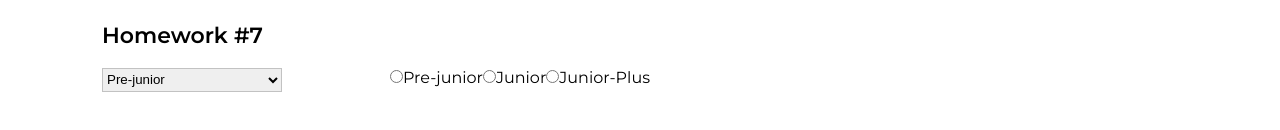
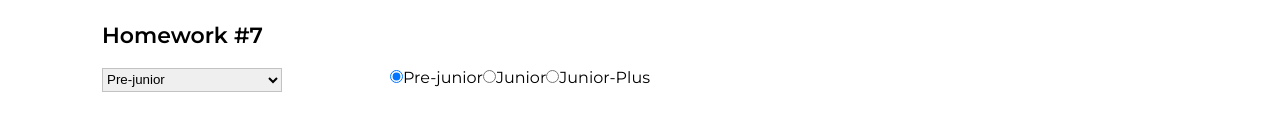
Before and after one commit to KarolinaEsepenok/dzIgnatNew, a React (Create React App) app: page /#/pre-junior in a window 1280 px wide. Shown: the part 1348-1478 px from the top of the page. Built offline with nearby package versions, Linux system fonts and the light colour scheme.

Commit message:
HW7Commit

```diff
--- a/src/s2-homeworks/hw07/HW7.tsx
+++ b/src/s2-homeworks/hw07/HW7.tsx
@@ -18,8 +18,8 @@ const arr = [
 ] // value может быть изменено
 
 const HW7 = () => {
-    const [value, onChangeOption] = useState('Pre-junior') // селект и радио должны работать синхронно
-
+    const [value, onChangeOption] = useState(1) // селект и радио должны работать синхронно
+    console.log(value)
     return (
         <div id={'hw7'}>
             <div className={s2.hwTitle}>Homework #7</div>
--- a/src/s2-homeworks/hw07/common/c5-SuperSelect/SuperSelect.tsx
+++ b/src/s2-homeworks/hw07/common/c5-SuperSelect/SuperSelect.tsx
@@ -37,7 +37,7 @@ const SuperSelect: React.FC<SuperSelectPropsType> = ({
 
     const onChangeCallback = (e: ChangeEvent<HTMLSelectElement>) => {
         onChange?.(e) // если есть пропс onChange, то передать ему е (поскольку onChange не обязателен)
-        onChangeOption?.(e.currentTarget.value)
+        onChangeOption?.(+e.currentTarget.value)
        // onChange && onChange(e)
        // onChangeOption && onChangeOption(e.currentTarget.value)
         // делают студенты
--- a/src/s2-homeworks/hw07/common/c6-SuperRadio/SuperRadio.tsx
+++ b/src/s2-homeworks/hw07/common/c6-SuperRadio/SuperRadio.tsx
@@ -36,7 +36,7 @@ const SuperRadio: React.FC<SuperRadioPropsType> = ({
 }) => {
     const onChangeCallback = (e: ChangeEvent<HTMLInputElement>) => {
         onChange?.(e) // если есть пропс onChange, то передать ему е (поскольку onChange не обязателен)
-        onChangeOption?.(e.currentTarget.value)
+        onChangeOption?.(+e.currentTarget.value)
        // onChange && onChange(e)
         //onChangeOption && onChangeOption(e.currentTarget.value)
         // делают студенты
@@ -53,7 +53,7 @@ const SuperRadio: React.FC<SuperRadioPropsType> = ({
                       className={finalRadioClassName}
                       type={'radio'}
                       name={name}
-                      checked={o.id === id}
+                      checked={o.id === value}
                       value={o.id}
                       // name, checked, value делают студенты
 
```
